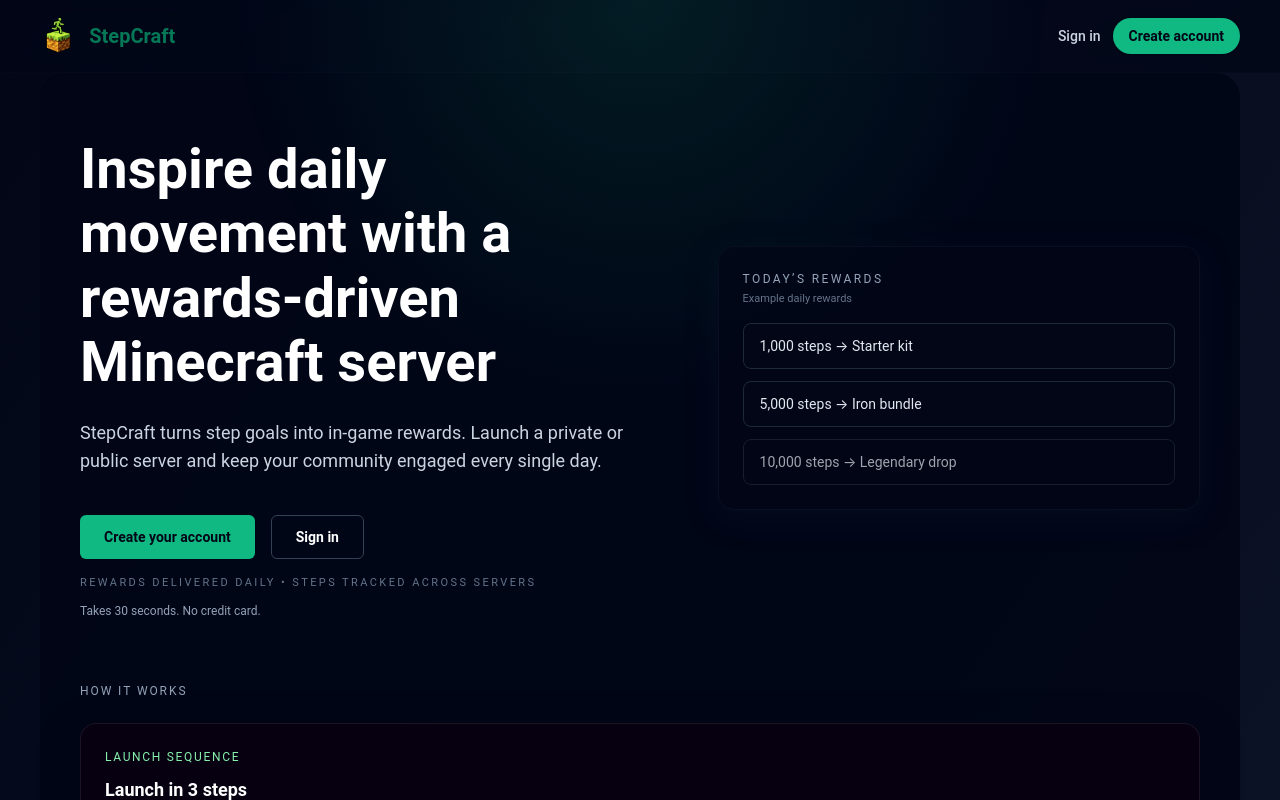
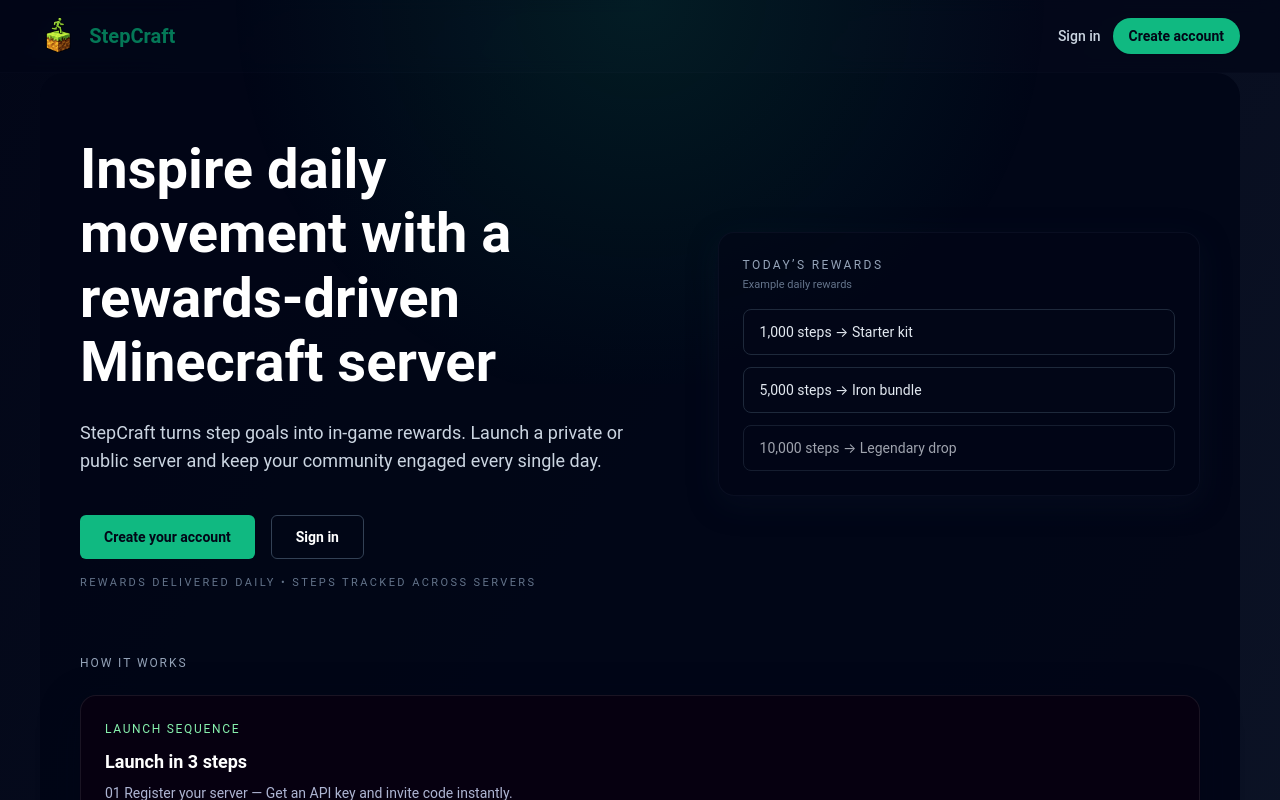
Before and after one commit to JaggerBean/FitCollector, a React (Vite) app in the folder Stepcraft_React/: page / in a window 1280 px wide. Shown: the top 800 px of the page. Built offline with nearby package versions, Linux system fonts and the light colour scheme; no server answers.

Commit message:
removed credit card text

```diff
--- a/Stepcraft_React/src/pages/LandingPage.tsx
+++ b/Stepcraft_React/src/pages/LandingPage.tsx
@@ -57,7 +57,6 @@
                 <p className="mt-4 text-[11px] uppercase tracking-[0.22em] text-slate-500">
                   Rewards delivered daily • Steps tracked across servers
                 </p>
-                <div className="mt-3 text-xs text-slate-400">Takes 30 seconds. No credit card.</div>
               </div>
               <div className="rounded-2xl border border-slate-900/60 bg-slate-950/60 p-6 shadow-[0_8px_30px_rgba(15,23,42,0.35)]">
                 <div className="text-xs uppercase tracking-[0.2em] text-slate-400">Today’s rewards</div>
```
